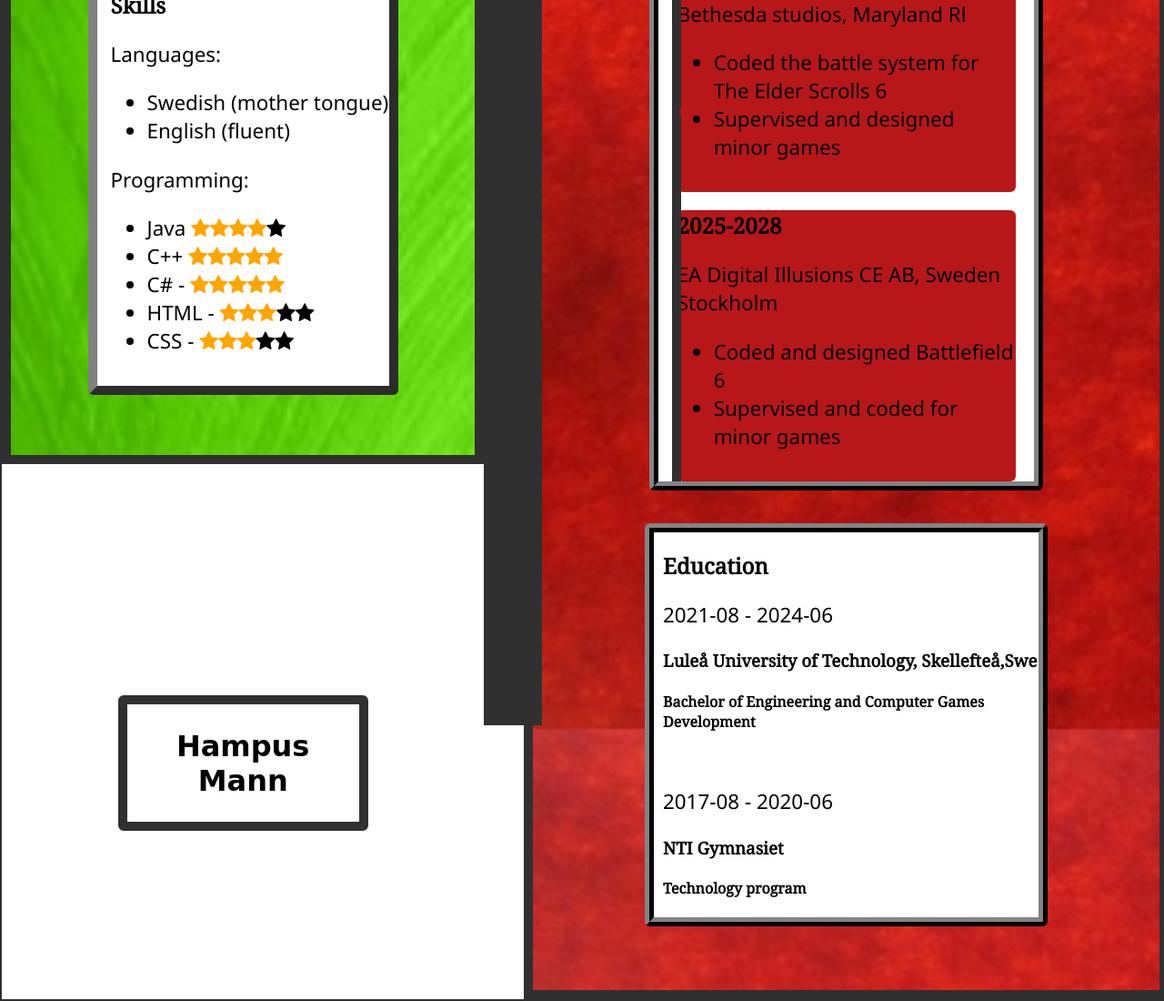
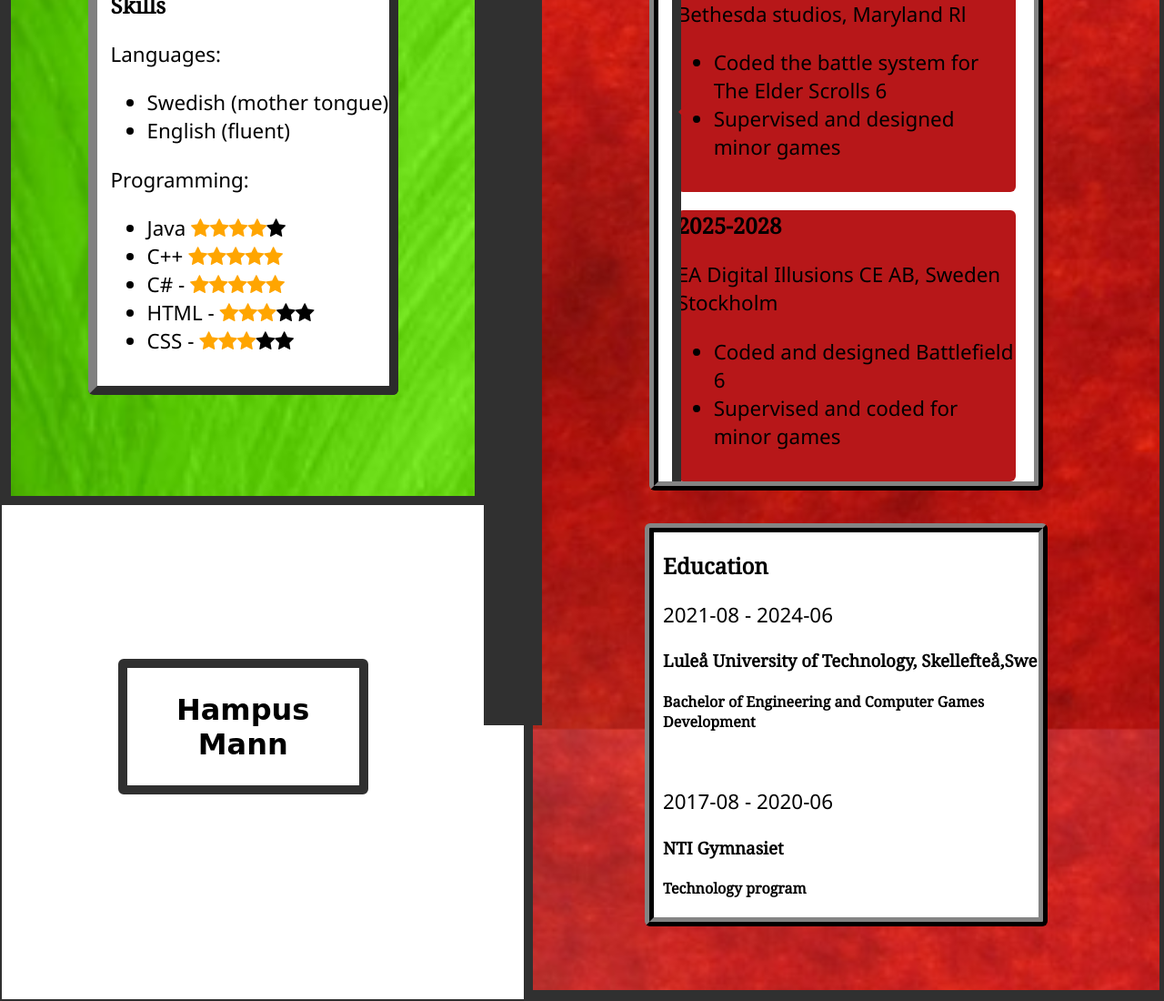
Before and after one commit to Schampen/cv, a plain HTML site: page index.html in a window 1280 px wide. Shown: the part 871-1971 px from the top of the page at 91% size. Drawn offline with Linux system fonts and the light colour scheme; a web font is replaced by a local one.

Commit message:
Update style.css

```diff
--- a/css/style.css
+++ b/css/style.css
@@ -14,7 +14,7 @@ aside {
 	margin: 0 auto;
 	background-image: url("../bild/green.jpg");
 	background-size: 2430px;
-	height: 169.9vh;
+	height: 175.5vh;
 }
 
 main  {
@@ -126,7 +126,7 @@ p {
 	margin: 0 auto;
 	width: 50%;
 	background: white;
-	margin-top: 330px;
+	margin-top: 290px;
 	border-radius: 6px;
 }
 
```
